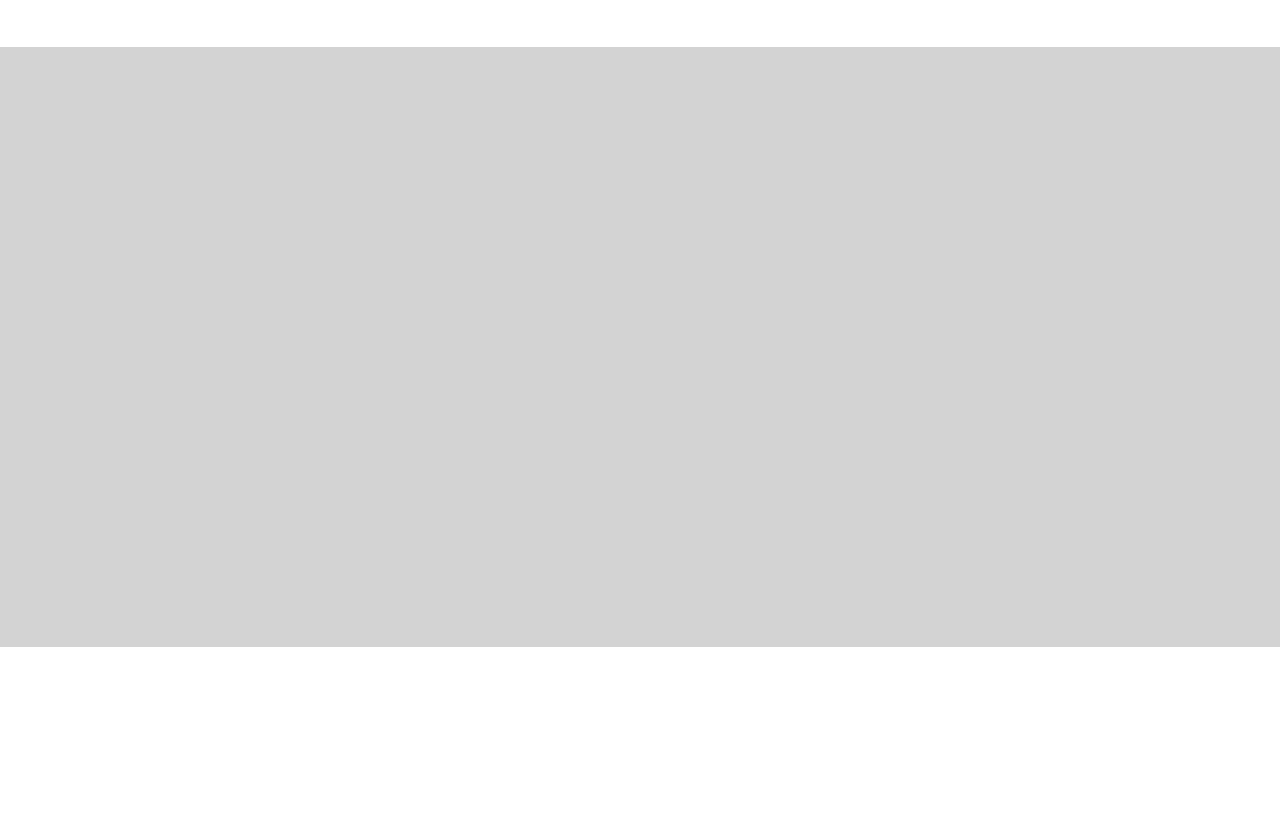
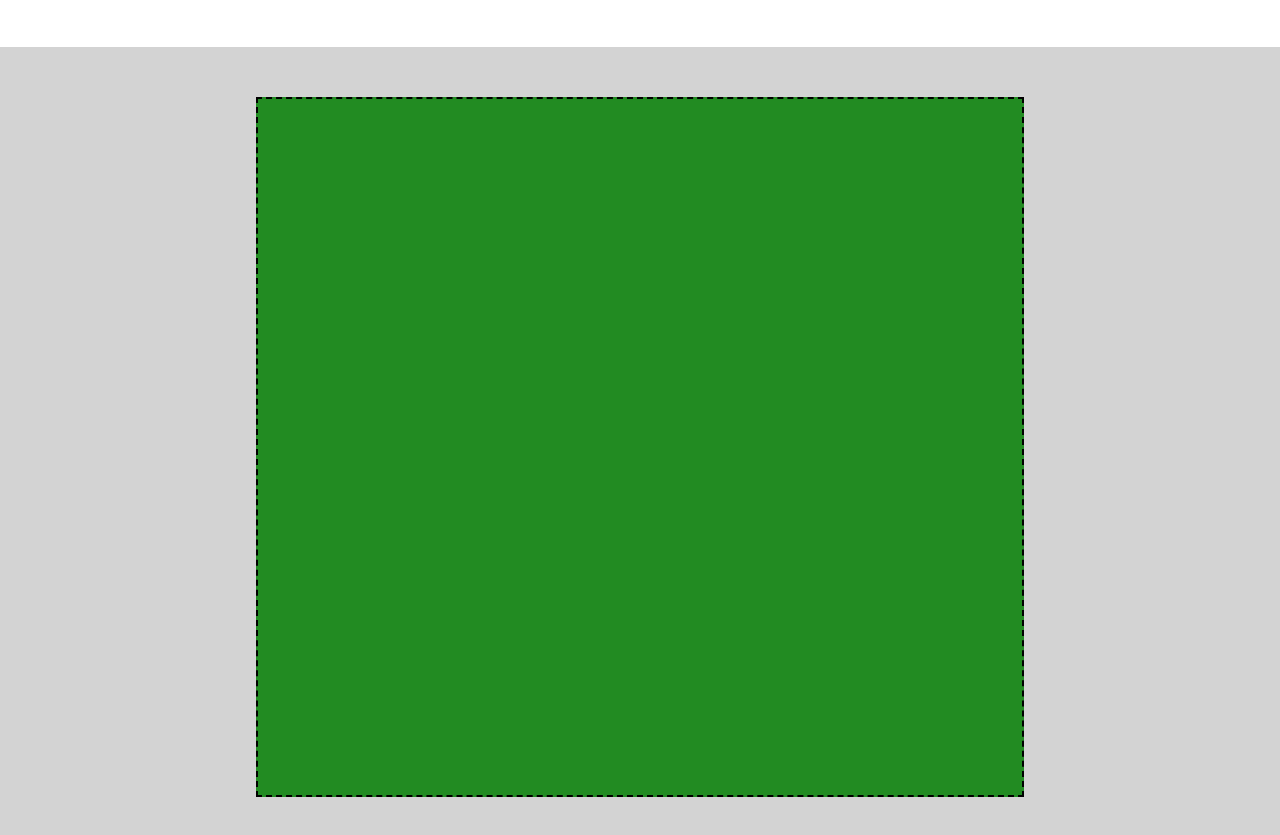
Before and after one commit to vincenzomercadante/htmlcss-struttura-discord, a plain HTML site: page index..html in a window 1280 px wide. Shown: the part 2328-3163 px from the top of the page. Before the commit the page ends 2975 px from the top, so only its background shows below. Drawn offline with Linux system fonts and the light colour scheme.

Commit message:
add different section main

```diff
--- a/style/style.css
+++ b/style/style.css
@@ -95,7 +95,7 @@ ul{
 
 .img-container{
     padding: var(--section-padding);
-    width: 60%;
+    width: var(--container-width);
     background-color: #1e90ff;
     border: 2px dashed black;
 }
@@ -109,3 +109,10 @@ ul{
 .section-container:nth-child(2) .section-wrapper{
     flex-direction: row-reverse;
 }
+
+.main-ending{
+    width: 100%;
+    min-height: 700px;
+    border: 2px dashed black;
+    background-color: #228b22;
+}
```
Also changed, not shown: index..html (line endings or trailing spaces).
